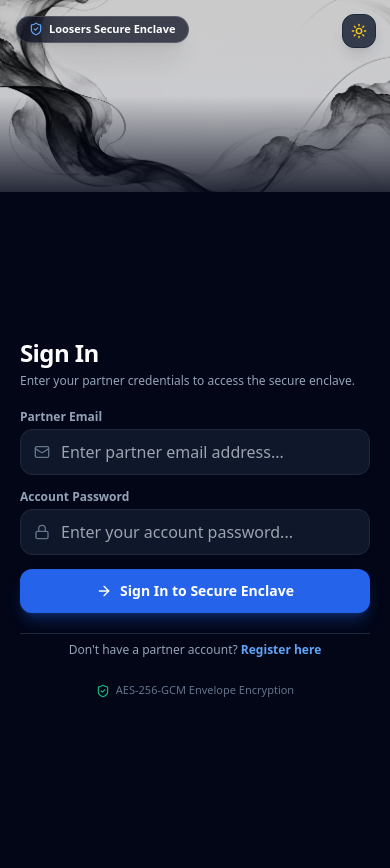
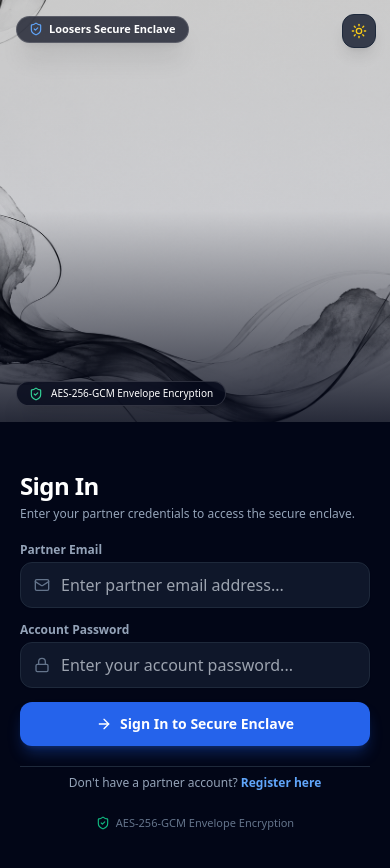
Before and after one commit to adarsh-techy/looserrepo, a React (Vite) app in the folder frontend/: page /login in a window 390 px wide. Shown: the top 868 px of the page. Before the commit the page ends 844 px from the top, so only its background shows below. Built offline with nearby package versions, Linux system fonts and the light colour scheme; no server answers.

Commit message:
Set mobile view login image to exactly half of the screen (50vh)

```diff
--- a/frontend/src/pages/LoginPage.tsx
+++ b/frontend/src/pages/LoginPage.tsx
@@ -59,8 +59,8 @@ export const LoginPage: React.FC = () => {
         </button>
       </div>
 
-      {/* Left Side: Full-Screen on Desktop, Sleek Hero Banner on Mobile */}
-      <div className="relative w-full md:w-1/2 h-48 sm:h-64 md:h-screen md:min-h-screen bg-slate-950 overflow-hidden shrink-0">
+      {/* Left Side: 50% Screen on Desktop, Exactly Half-Screen (50vh) on Mobile */}
+      <div className="relative w-full md:w-1/2 h-[50vh] md:h-screen md:min-h-screen bg-slate-950 overflow-hidden shrink-0">
         <img
           src={logoImg}
           alt="Loosers"
@@ -77,16 +77,16 @@ export const LoginPage: React.FC = () => {
           </div>
         </div>
 
-        <div className="absolute bottom-6 left-6 right-6 z-10 hidden md:flex items-center justify-between">
-          <div className="inline-flex items-center gap-2 px-3.5 py-1.5 rounded-full bg-slate-950/75 backdrop-blur-md border border-white/15 text-xs font-medium text-white shadow-xl">
-            <ShieldCheck className="w-4 h-4 text-emerald-400 shrink-0" />
+        <div className="absolute bottom-4 left-4 right-4 sm:bottom-6 sm:left-6 sm:right-6 z-10 flex items-center justify-between">
+          <div className="inline-flex items-center gap-2 px-3 py-1 sm:px-3.5 sm:py-1.5 rounded-full bg-slate-950/75 backdrop-blur-md border border-white/15 text-[10px] sm:text-xs font-medium text-white shadow-xl">
+            <ShieldCheck className="w-3.5 h-3.5 text-emerald-400 shrink-0" />
             <span>AES-256-GCM Envelope Encryption</span>
           </div>
         </div>
       </div>
 
-      {/* Right Side: Form Column */}
-      <div className="w-full md:w-1/2 min-h-[calc(100vh-12rem)] md:min-h-screen flex flex-col justify-center items-center px-5 py-6 sm:px-12 lg:px-16 relative bg-white dark:bg-slate-950 transition-colors duration-200">
+      {/* Right Side: Form Column (min-h-[50vh] on mobile, 100vh on desktop) */}
+      <div className="w-full md:w-1/2 min-h-[50vh] md:min-h-screen flex flex-col justify-center items-center px-5 py-8 sm:px-12 lg:px-16 relative bg-white dark:bg-slate-950 transition-colors duration-200">
         {/* Centered Form Container */}
         <div className="w-full max-w-sm sm:max-w-md space-y-5 sm:space-y-6 my-auto py-4 sm:py-8">
           <div className="space-y-1 sm:space-y-2">
```
